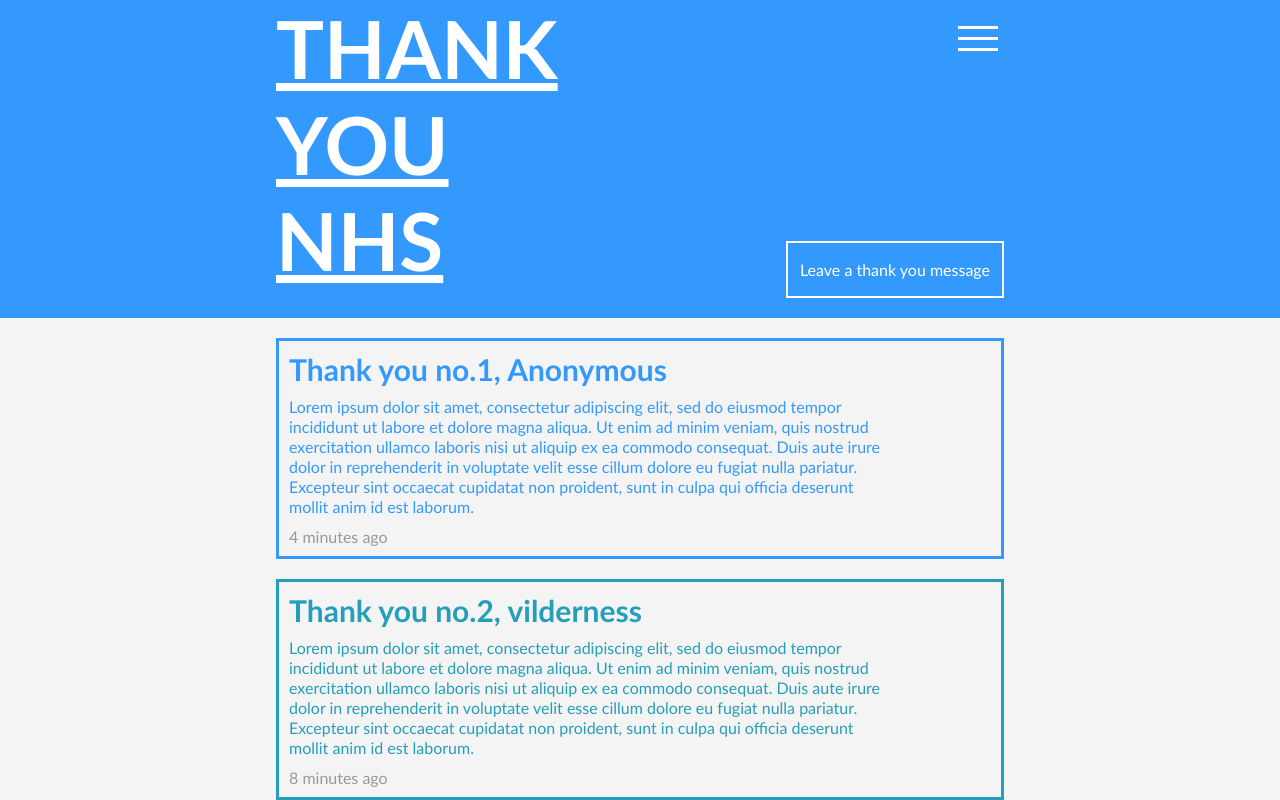
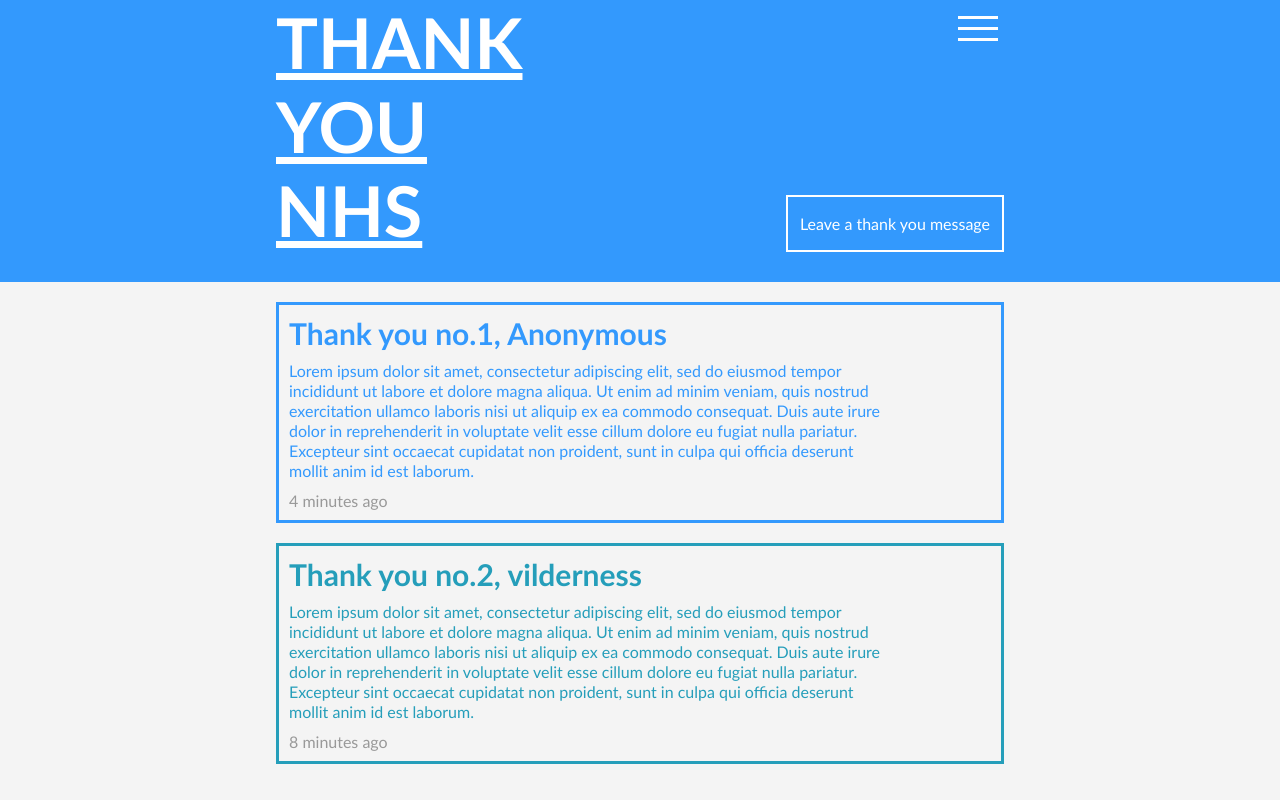
Before and after one commit to robertberry-zz/thank-you-nhs-take-2, a plain HTML site: page index.html in a window 1280 px wide. Drawn offline with Linux system fonts and the light colour scheme.

Commit message:
Improve mobile-tablet breakpoints

```diff
--- a/css/main.css
+++ b/css/main.css
@@ -3,59 +3,90 @@
     font-family: "Frutiger Roman", "Frutiger Light", Frutiger, "Frutiger Linotype", Univers, Calibri, "Helvetica Neue", Arial, Verdana, sans-serif;
 }
 
-h2 {
-    font-size: 30px;
-    padding-bottom: 10px;
-}
-
 .header {
     background-color: #3399fd;
     color: #ffffff;
-
 }
 
 .header__content {
-    margin: 0 auto;
-    width: 728px;
+    margin: 0 10px;
     position: relative;
 }
 
+@media (min-width: 748px) {
+    .header__content {
+        padding: 0;
+        margin: 0 auto;
+        max-width: 728px;
+    }
+}
+
 .header__title {
-    font-size: 80px;
+    font-size: 34px;
     margin-bottom: 0;
     margin-top: 0;
     padding-bottom: 30px;
     text-decoration: underline;
     text-transform: uppercase;
     /* To force every word onto a new line */
-    max-width: 250px;
+    max-width: 120px;
+}
+
+@media (min-width: 600px) {
+    .header__title {
+        font-size: 70px;
+        /* To force every word onto a new line */
+        max-width: 250px;
+    }
 }
 
 .header__menu-button {
     position: absolute;
-    top: 25px;
+    top: 10px;
     right: 0;
     background-color: transparent;
     border: 0;
 }
 
+@media (min-width: 600px) {
+    .header__menu-button {
+        top: 15px;
+    }
+}
+
 .header__message-button {
     font-size: 16px;
-    padding: 17px 12px;
+    padding: 14px 12px;
     background-color: transparent;
     border: 2px solid #ffffff;
-    position: absolute;
-    right: 0;
-    bottom: 20px;
+    margin-bottom: 10px;
+}
+
+@media (min-width: 600px) {
+    .header__message-button {
+        padding: 17px 12px;
+        position: absolute;
+        right: 0;
+        bottom: 20px;
+    }
 }
 
 .thank-you-note {
-    box-sizing: border-box;
     border-size: 2px;
     border-style: solid;
-    margin: 20px auto 0 auto;
     padding: 10px;
-    width: 728px;
+    margin-left: 10px;
+    margin-right: 10px;
+    margin-top: 20px;
+}
+
+@media (min-width: 748px) {
+    .thank-you-note {
+        margin-left: auto;
+        margin-right: auto;
+        box-sizing: border-box;
+        width: 728px;
+    }
 }
 
 .thank-you-note__title {
```
